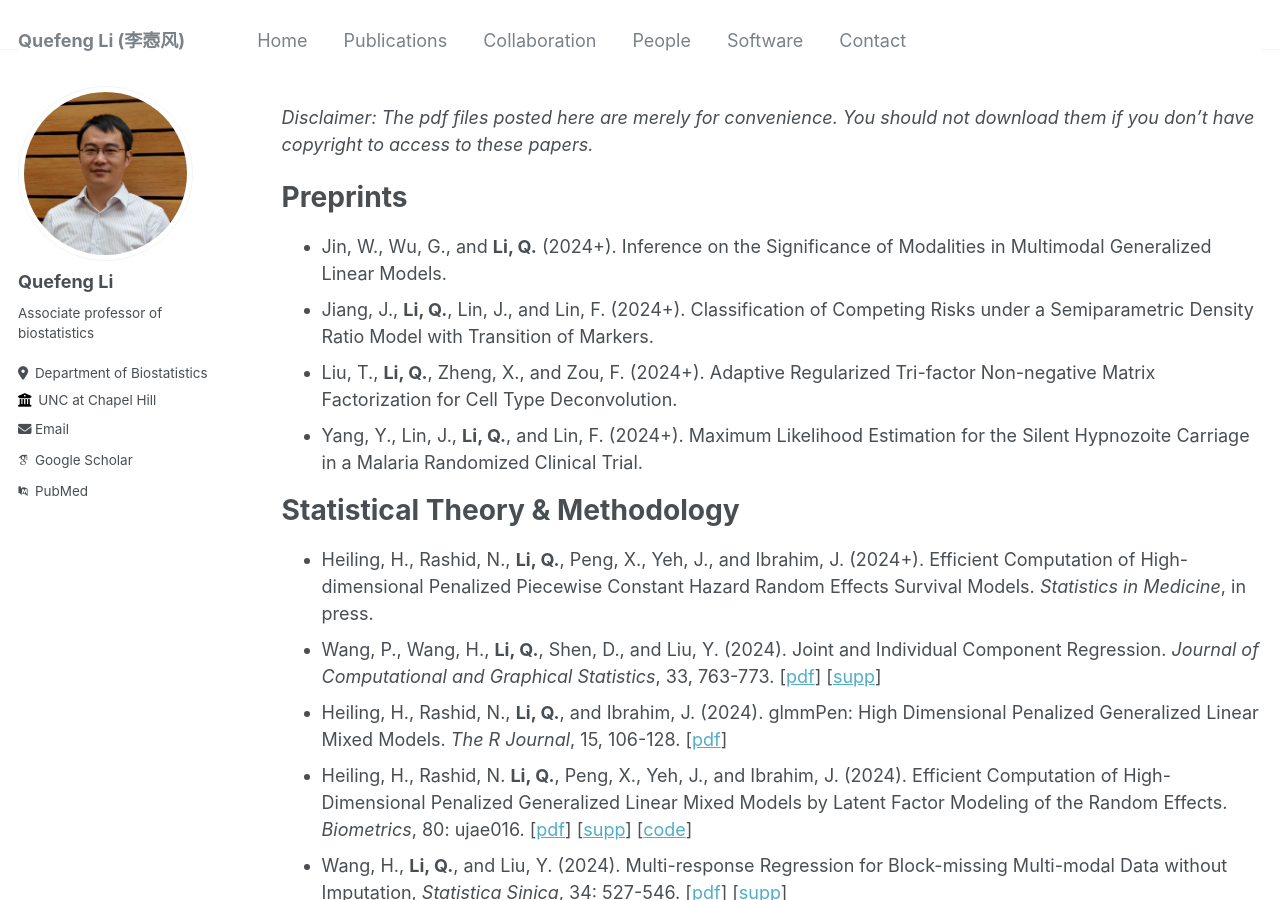
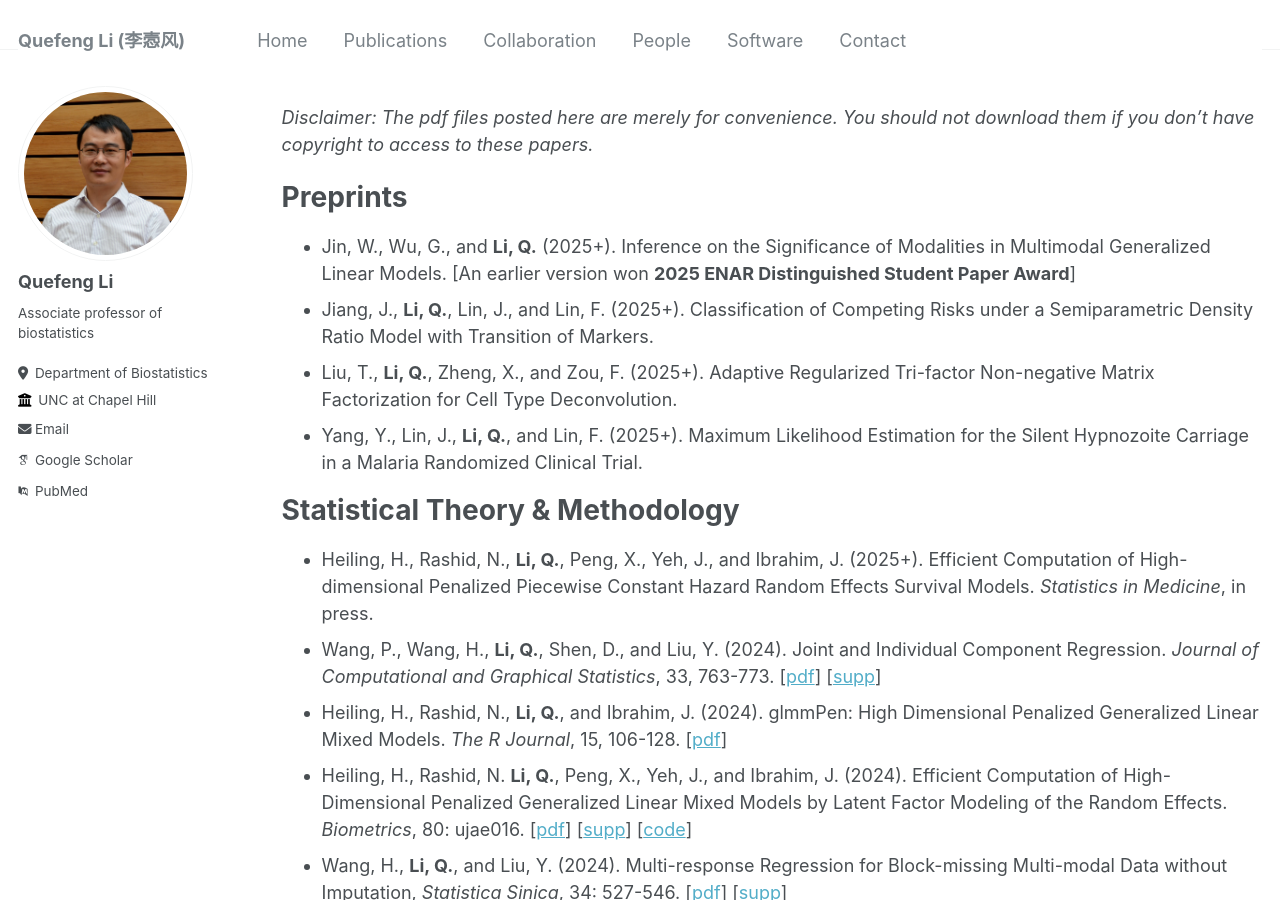
Before and after one commit to quefengli/quefengli.github.io, a Jekyll site: the page built from _pages/publications.md, in a window 1280 px wide and 900 px high. Built offline with Jekyll 4.4.1, drawn with Linux system fonts in a browser that asks for light colours; some web fonts are replaced; some of the changed text lies outside the part shown.

Commit message:
Update publications.md

```diff
--- a/_pages/publications.md
+++ b/_pages/publications.md
@@ -8,17 +8,17 @@ _Disclaimer: The pdf files posted here are merely for convenience. You should no
 copyright to access to these papers._
 
 # Preprints
-- Jin, W., Wu, G., and **Li, Q.** (2024+). Inference on the Significance of Modalities in Multimodal Generalized Linear
-    Models.
-- Jiang, J., **Li, Q.**, Lin, J., and Lin, F. (2024+). Classification of Competing Risks under a Semiparametric Density
+- Jin, W., Wu, G., and **Li, Q.** (2025+). Inference on the Significance of Modalities in Multimodal Generalized Linear
+    Models. [An earlier version won **2025 ENAR Distinguished Student Paper Award**]
+- Jiang, J., **Li, Q.**, Lin, J., and Lin, F. (2025+). Classification of Competing Risks under a Semiparametric Density
 Ratio Model with Transition of Markers.
-- Liu, T., **Li, Q.**, Zheng, X., and Zou, F. (2024+). Adaptive Regularized Tri-factor Non-negative Matrix Factorization for
+- Liu, T., **Li, Q.**, Zheng, X., and Zou, F. (2025+). Adaptive Regularized Tri-factor Non-negative Matrix Factorization for
 Cell Type Deconvolution.
-- Yang, Y., Lin, J., **Li, Q.**, and Lin, F. (2024+). Maximum Likelihood Estimation for the Silent Hypnozoite Carriage in a
+- Yang, Y., Lin, J., **Li, Q.**, and Lin, F. (2025+). Maximum Likelihood Estimation for the Silent Hypnozoite Carriage in a
 Malaria Randomized Clinical Trial.
 
 # Statistical Theory & Methodology
-- Heiling, H., Rashid, N., **Li, Q.**, Peng, X., Yeh, J., and Ibrahim, J. (2024+). Efficient Computation of High-dimensional
+- Heiling, H., Rashid, N., **Li, Q.**, Peng, X., Yeh, J., and Ibrahim, J. (2025+). Efficient Computation of High-dimensional
 Penalized Piecewise Constant Hazard Random Effects Survival Models. _Statistics in Medicine_, in press.
 -   Wang, P., Wang, H., **Li, Q.**, Shen, D., and Liu, Y. (2024). Joint and Individual Component Regression. <span
 class="underline">*Journal of Computational and Graphical Statistics*</span>,
@@ -78,7 +78,7 @@ Light-tail Assumptions. <span class="underline">*Journal of the Royal Statistica
 -   Xu, Y., Yu, M., Zhao, Y. Q., **Li, Q.**, Wang, S., and Shao, J. (2015). Regularized Outcome Weighted Subgroup
 Identification for Differential Treatment Effects. <span class="underline">*Biometrics*</span>,
 71, 645-653. [[pdf](../files/publication/Biometrics2015.pdf)] [[supp](../files/publication/Biometrics2015_supp.pdf)]
-[[code](../files/publication/ROWSI.zip)] {An earlier version received 2014 ***John Van Ryzin Award***.}
+[[code](../files/publication/ROWSI.zip)] [An earlier version received 2014 ***John Van Ryzin Award***.]
 -   **Li, Q.**, Wang, S., Huang, C., Yu, M., and Shao, J. (2014). Meta-Analysis Based
 Variable Selection for Gene Expression Data. <span class="underline">*Biometrics*</span>, 70, 872-880. [[pdf](../files/publication/Biometrics2014.pdf)] [[supp](../files/publication/Biometrics2014_supp.pdf)]
 -   Yu, M. and **Li, Q.** (2014). Discussion of "Combining Biomarkers to Optimize Patient Treatment
```
